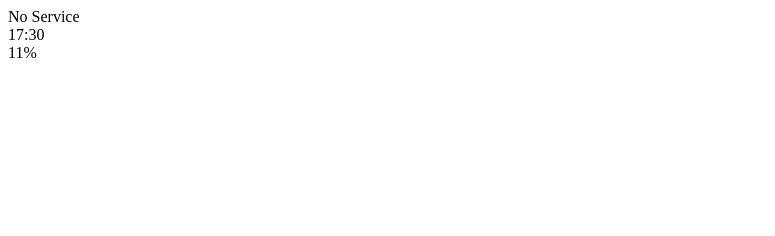
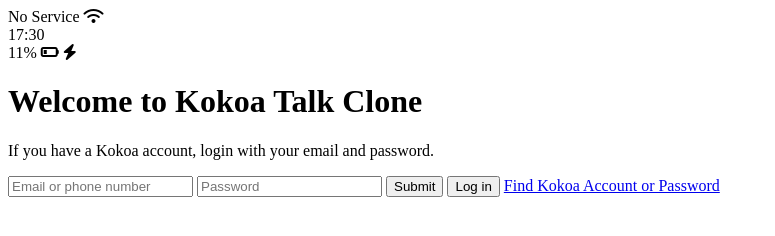
Before and after one commit to norahBOX/kokoa-clone, a plain HTML site: page index.html in a window 1280 px wide. Shown: the whole page, without its empty margins (0-775 px from the left). Drawn offline with Linux system fonts and the light colour scheme.

Commit message:
02-6.4
html complete

```diff
--- a/index.html
+++ b/index.html
@@ -9,18 +9,33 @@
     <div id="status-bar">
       <div class="status-bar__column">
         <span>No Service</span>
-      <!--todo : wifi icon-->
+        <i class="fas fa-wifi"></i>
       </div>
       <div class="status-bar__column">
         <span>17:30</span>
       </div>
       <div class="status-bar__column">
         <span>11%</span>
-      <!--todo : battery icon-->
-      <!--todo : 번개 icon-->
+        <i class="fas fa-battery-quarter"></i>
+        <i class="fas fa-bolt"></i>
+      </div>
     </div>
 
+    <header class="welcome-header">
+      <h1 class="welcome-header__title">Welcome to Kokoa Talk Clone</h1>
+      <p class="welcome-header__text"> If you have a Kokoa account, login with your email and password.</p>
+    </header>
 
-  </div>
+    <form id="login-form">
+      <input type="text" placeholder="Email or phone number"/>
+      <input type="password" placeholder="Password"/>
+      <input type="submit">
+      <input type="submit" value="Log in">
+      <a href="#">Find Kokoa Account or Password</a>
+
+    </form>
+
+
+    <script src="https://kit.fontawesome.com/b900b7ce92.js" crossorigin="anonymous"></script>
   </body>
 </html>
```
Lines whose indentation alone changed are shown as unchanged.
